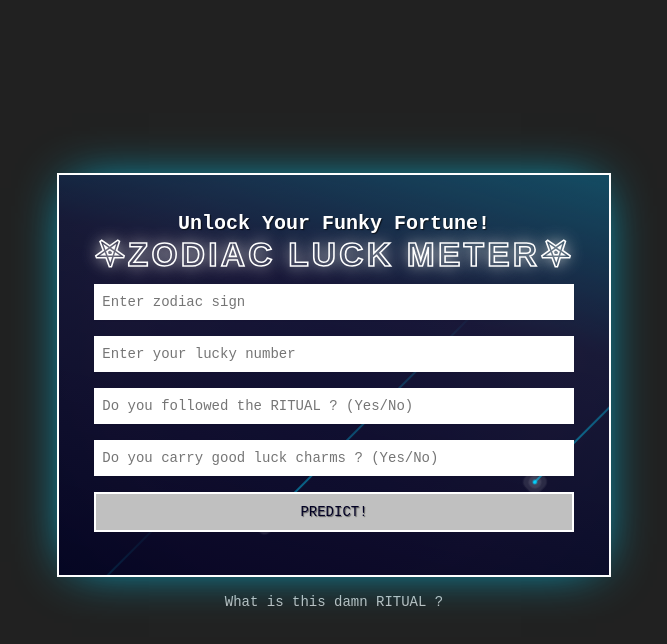
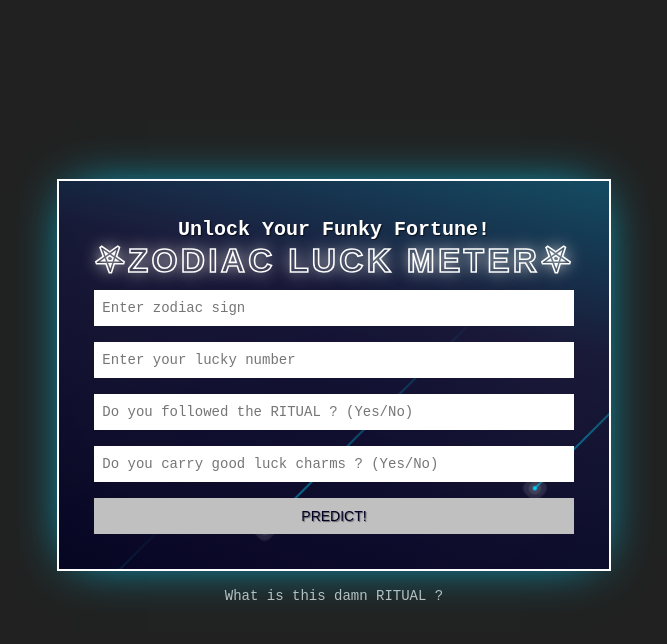
Before and after one commit to REC-1104/lucky-day-prediction-, a React (Create React App) app: page / in a window 1280 px wide. Shown: the top 644 px of the page, without its empty margins (306-973 px from the left). Built offline with nearby package versions, Linux system fonts and the light colour scheme.

Commit message:
Update main.jsx

```diff
--- a/src/components/main.jsx
+++ b/src/components/main.jsx
@@ -120,9 +120,9 @@ const main = () => {
       <div class="input-container">
         <input class="input-item" type="text" placeholder="Do you carry good luck charms ? (Yes/No)" id='lc' required/>
       </div>
-      <button class="submit" onClick={handleModal}>
+      <span class="submit" onClick={handleModal}>
         <span class="sign-text">PREDICT!</span>
-      </button>
+      </span>
    </form>
    <div id="modal-box" class="modal">
   <div class="modal-content">
```
